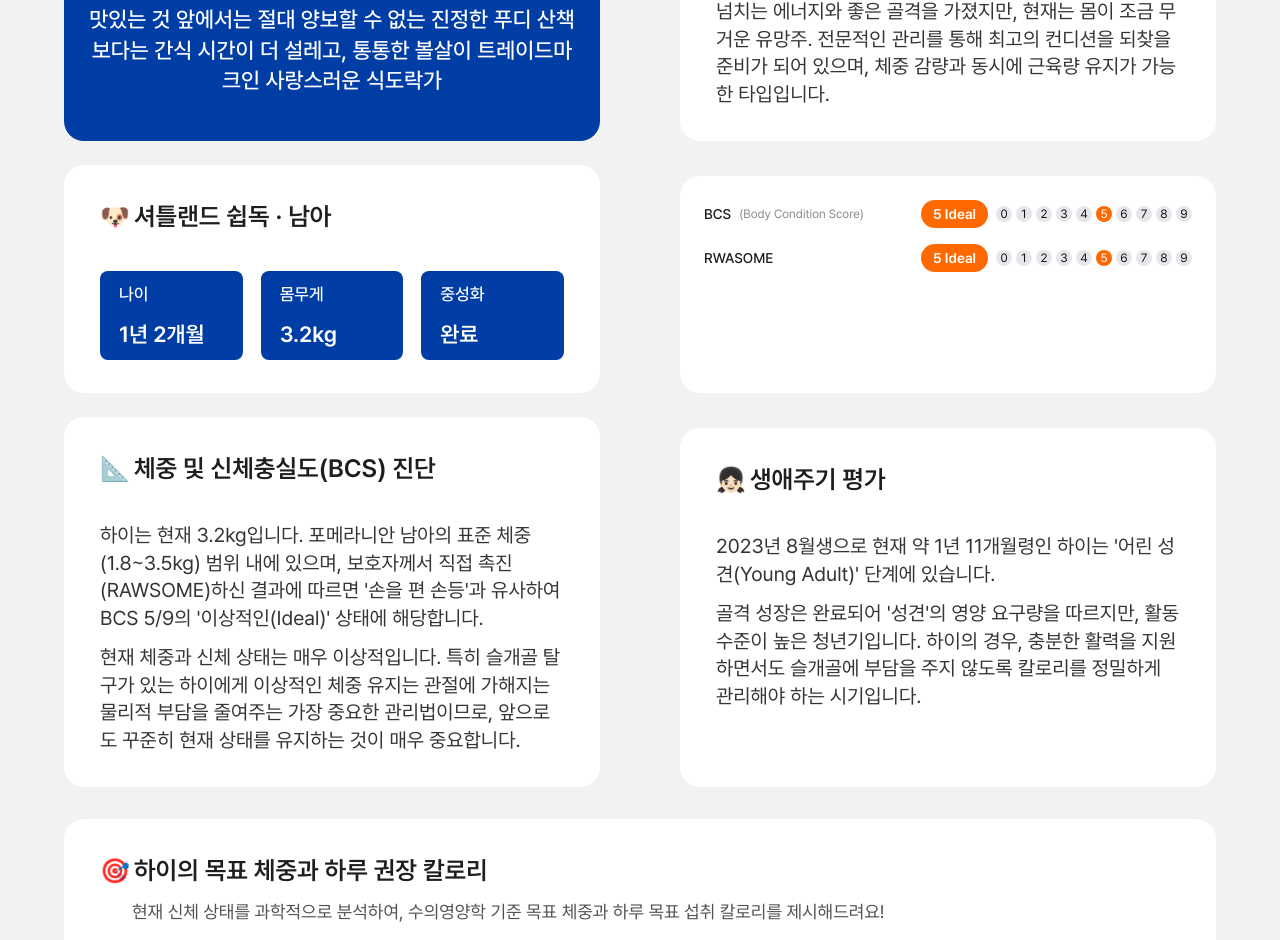
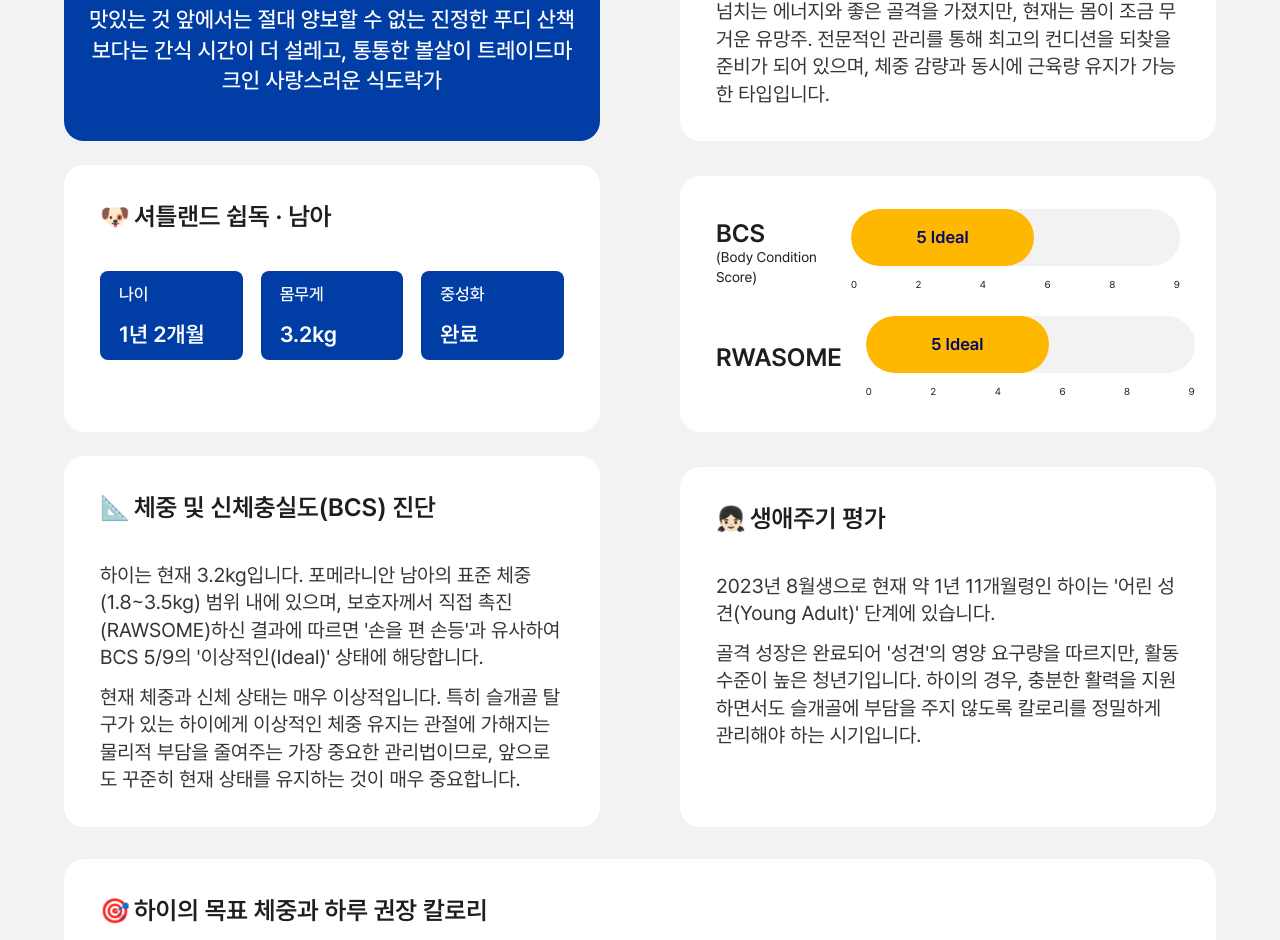
Before and after one commit to SeokHoChoi/test-jelly-univ-fe, a Next.js app: page /brief-report in a window 1280 px wide. Shown: the part 3761-4701 px from the top of the page. Built offline with nearby package versions, Linux system fonts and the light colour scheme.

Commit message:
feat: 리포트 > BCS 등의 카드 컴포넌트 구현

```diff
--- a/src/components/brief-report/DetailedDietReport.tsx
+++ b/src/components/brief-report/DetailedDietReport.tsx
@@ -1,6 +1,6 @@
 'use client';
 
-import { Scale, Calendar, Target, BarChart3, Handshake, AlertTriangle, Clipboard } from 'lucide-react';
+import { AlertTriangle, Clipboard } from 'lucide-react';
 import Image from 'next/image';
 import ReportCard from '@/components/common/ReportCard';
 import ReportCardHeader from '@/components/common/ReportCardHeader';
@@ -201,54 +201,66 @@ const DetailedDietReport = ({
           </ReportCard>
 
           {/* BCS & RWASOME 카드 */}
-          <div className="bg-white rounded-[20px] p-6 md:order-4 md:mt-[35px]">
-            <div className="space-y-4">
+          <ReportCard className="md:order-4 md:mt-[35px]">
+            <div className="space-y-6">
               {/* BCS */}
-              <div className="flex items-center justify-between">
-                <div className="flex items-center gap-2">
-                  <span className="text-sm font-medium text-[#1E1E1E]">BCS</span>
-                  <span className="text-xs text-[#8B8B8B]">(Body Condition Score)</span>
+              <div className="flex flex-col lg:flex-row lg:items-center justify-between gap-4 lg:gap-6">
+                <div className="flex flex-col">
+                  <span className="text-[20px] sm:text-[22px] md:text-[25px] font-semibold text-[#1E1E1E]">BCS</span>
+                  <abbr className="text-[12px] sm:text-[13px] md:text-sm text-[#1E1E1E] -mt-[6px] no-underline" title="Body Condition Score">(Body Condition Score)</abbr>
                 </div>
-                <div className="flex items-center gap-2">
-                  <div className="bg-orange-500 text-white px-3 py-1 rounded-full text-sm font-semibold">
-                    {petInfo.bcs} Ideal
+                <div className="flex flex-col items-end">
+                  {/* Progress Bar */}
+                  <div className="relative w-[280px] sm:w-[300px] md:w-[320px] lg:w-[329px] h-[45px] sm:h-[50px] md:h-[55px] lg:h-[57px] bg-[#F2F2F2] rounded-[60px] overflow-hidden">
+                    <div
+                      className="absolute left-0 top-0 h-full bg-[#FFB800] rounded-[60px] flex items-center justify-center"
+                      style={{ width: `${(petInfo.bcs / 9) * 100}%` }}
+                    >
+                      <span className="text-[#010A6B] font-semibold text-[14px] sm:text-[15px] md:text-[16px] lg:text-[17px]">
+                        {petInfo.bcs} Ideal
+                      </span>
+                    </div>
                   </div>
-                  <div className="flex gap-1">
-                    {[0, 1, 2, 3, 4, 5, 6, 7, 8, 9].map((num) => (
-                      <div
-                        key={num}
-                        className={`w-4 h-4 rounded-full text-xs flex items-center justify-center ${num === petInfo.bcs ? 'bg-orange-500 text-white' : 'bg-gray-200'
-                          }`}
-                      >
+                  {/* Scale Numbers */}
+                  <div className="flex justify-between w-[280px] sm:w-[300px] md:w-[320px] lg:w-[329px] mt-[8px] sm:mt-[9px] md:mt-[10px] lg:mt-[11px]">
+                    {[0, 2, 4, 6, 8, 9].map((num) => (
+                      <span key={num} className="text-[#1E1E1E] text-[8px] sm:text-[9px] md:text-[9px] lg:text-[10px] font-normal">
                         {num}
-                      </div>
+                      </span>
                     ))}
                   </div>
                 </div>
               </div>
 
               {/* RWASOME */}
-              <div className="flex items-center justify-between">
-                <span className="text-sm font-medium text-[#1E1E1E]">RWASOME</span>
-                <div className="flex items-center gap-2">
-                  <div className="bg-orange-500 text-white px-3 py-1 rounded-full text-sm font-semibold">
-                    {petInfo.rwacome} Ideal
+              <div className="flex flex-col lg:flex-row lg:items-center justify-between gap-4 lg:gap-6">
+                <div className="flex flex-col">
+                  <span className="text-[20px] sm:text-[22px] md:text-[25px] font-semibold text-[#1E1E1E]">RWASOME</span>
+                </div>
+                <div className="flex flex-col items-end">
+                  {/* Progress Bar */}
+                  <div className="relative w-[280px] sm:w-[300px] md:w-[320px] lg:w-[329px] h-[45px] sm:h-[50px] md:h-[55px] lg:h-[57px] bg-[#F2F2F2] rounded-[60px] overflow-hidden">
+                    <div
+                      className="absolute left-0 top-0 h-full bg-[#FFB800] rounded-[60px] flex items-center justify-center"
+                      style={{ width: `${(petInfo.rwacome / 9) * 100}%` }}
+                    >
+                      <span className="text-[#010A6B] font-semibold text-[14px] sm:text-[15px] md:text-[16px] lg:text-[17px]">
+                        {petInfo.rwacome} Ideal
+                      </span>
+                    </div>
                   </div>
-                  <div className="flex gap-1">
-                    {[0, 1, 2, 3, 4, 5, 6, 7, 8, 9].map((num) => (
-                      <div
-                        key={num}
-                        className={`w-4 h-4 rounded-full text-xs flex items-center justify-center ${num === petInfo.rwacome ? 'bg-orange-500 text-white' : 'bg-gray-200'
-                          }`}
-                      >
+                  {/* Scale Numbers */}
+                  <div className="flex justify-between w-[280px] sm:w-[300px] md:w-[320px] lg:w-[329px] mt-[8px] sm:mt-[9px] md:mt-[10px] lg:mt-[11px]">
+                    {[0, 2, 4, 6, 8, 9].map((num) => (
+                      <span key={num} className="text-[#1E1E1E] text-[8px] sm:text-[9px] md:text-[9px] lg:text-[10px] font-normal">
                         {num}
-                      </div>
+                      </span>
                     ))}
                   </div>
                 </div>
               </div>
             </div>
-          </div>
+          </ReportCard>
         </div>
 
         {/* 목표 체중과 하루 권장 칼로리 */}
```
